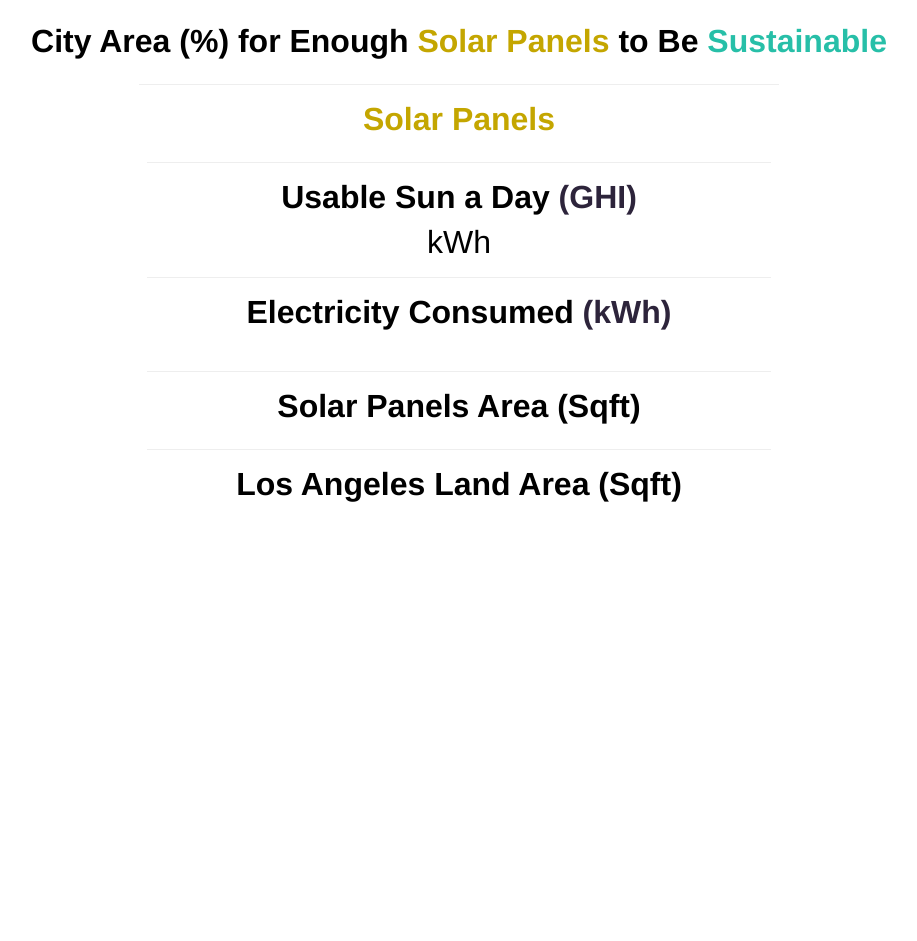
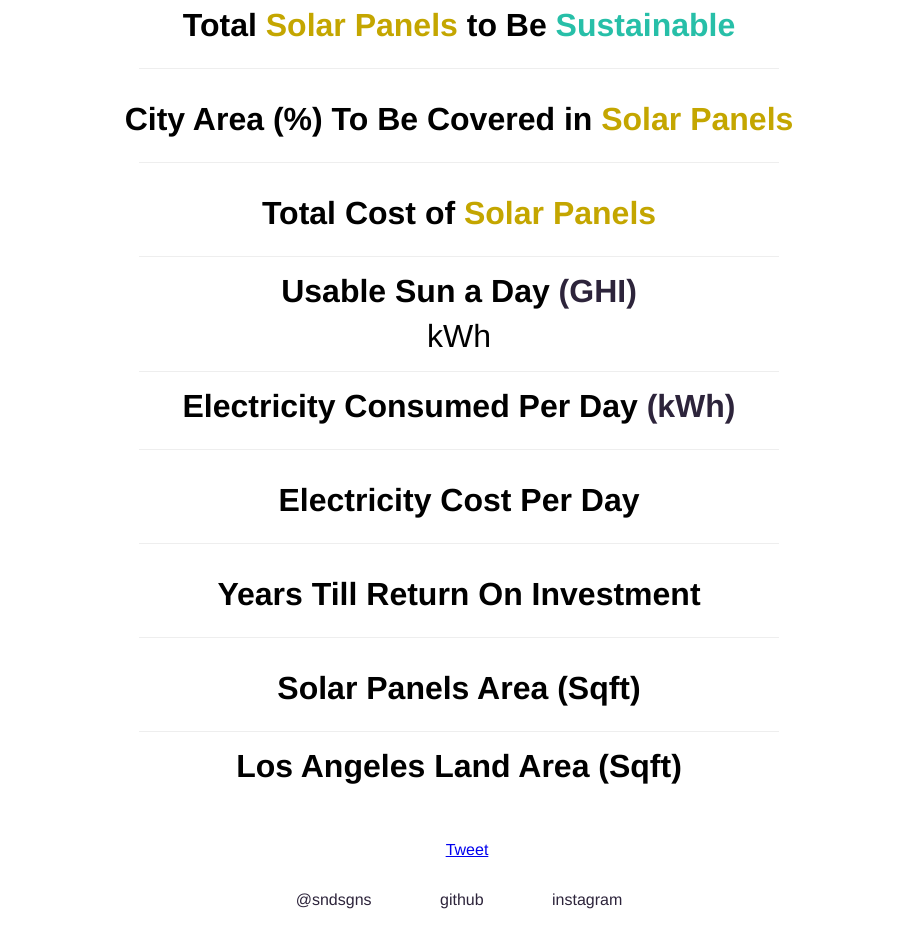
Before and after one commit to sndsgn/solar, a plain HTML site: page index.html in a window 1280 px wide. Shown: the part 220-1161 px from the top of the page, without its empty margins (181-1098 px from the left). Before the commit the page ends 832 px from the top, so only its background shows below. Drawn offline with Linux system fonts and the light colour scheme; no server answers.

Commit message:
Adds stats, footer and tweet button.

```diff
--- a/app.js
+++ b/app.js
@@ -57,14 +57,13 @@
 
 //Los Angeles Electricity
   var laElectricityObj = JSON.parse(laZipElectricity.responseText);
-  var laElectricityAnnualAvg = thousandCommaSeparator(Math.round((laElectricityObj.meta.view.columns[15].cachedContents.sum * 1000000) / 365.24));
-
-  document.getElementById('laElectricityUsage').innerHTML = laElectricityAnnualAvg;
+  var laElectricityAnnualAvg = Math.round((laElectricityObj.meta.view.columns[15].cachedContents.sum * 1000000) / 365.24);
+  document.getElementById('laElectricityUsage').innerHTML = thousandCommaSeparator(laElectricityAnnualAvg);
 
 //Grape Solar Panel 390w 15.21% Efficiency http://solar-panels-review.toptenreviews.com/grape-solar-390w-review.html?cmpid=ttr-ls
 //71.1% efficiency for fixed position solar panels: http://www.solarpaneltilt.com/
 //Solar Panels Needed
-  var numSolarPanelsRaw = Number.parseInt(Number.parseInt(laElectricityAnnualAvg.replace(/\,/g, "")) / (Number.parseFloat(ghIrradianceDailyAvg) * 0.390 * 0.711));
+  var numSolarPanelsRaw = Number.parseInt(laElectricityAnnualAvg / (Number.parseFloat(ghIrradianceDailyAvg) * 0.390 * 0.711));
   var numSolarPanels = thousandCommaSeparator(numSolarPanelsRaw);
   document.getElementById('numSolarPanelsNeeded').innerHTML = numSolarPanels;
 
@@ -84,12 +83,23 @@
 //Los Angeles City sqft source wikipedia. This only includes the land area.
   var laAreaSqft =  Number.parseInt(1.307e+10);
   document.getElementById('laSqft').innerHTML = thousandCommaSeparator(laAreaSqft);
-  console.log(typeof laAreaSqft + 'laAreaSqft' + laAreaSqft);
-  console.log(typeof laAreaForSolarSqftNum + 'laAreaForSolarSqftNum' + laAreaForSolarSqftNum );
 
   var laAreaPercentForSolar = ((laAreaForSolarSqftNum / laAreaSqft) * 100).toFixed(2);
-  console.log(laAreaPercentForSolar);
   document.getElementById('laAreaPercentForSolar').innerHTML = laAreaPercentForSolar + '%';
+
+  var solarPanelCost = 585 * numSolarPanelsRaw;
+  document.getElementById('solarPanelTotalCost').innerHTML = '$' + thousandCommaSeparator(solarPanelCost);
+
+//Los Angeles average cost per kWh http://www.bls.gov/regions/west/news-release/averageenergyprices_losangeles.htm ***API DOES EXIST - CHECK IT OUT***
+  var electricityCost = (0.215 * laElectricityAnnualAvg);
+  document.getElementById('cityElectricityCost').innerHTML = '$' + thousandCommaSeparator(electricityCost);
+
+  typeof solarPanelCost;
+  typeof electrictyCost;
+  var roiYearsPayOffSolar = (solarPanelCost / (electricityCost * 365.24));
+  document.getElementById('roiDays').innerHTML = (roiYearsPayOffSolar).toFixed(2);
+
+
 
 });
 
--- a/index.html
+++ b/index.html
@@ -13,9 +13,8 @@
     <link rel="stylesheet" href="tachyons.css">
     <script src="app.js"></script>
     <style>
-        {
+       {
         border: 1px solid gold;
-
       }
 
     </style>
@@ -28,51 +27,102 @@
       <h2 class="center tc mega-ns f1 ttu black bt bb b--silver mtn mbn plm prm">Los Angeles</h2>
     </header>
     <main class="">
-      <section class="">
-        <dl class="">
-          <dt id="" class="f2 tc b plm prm ptm">City Area (%) for Enough <span class="darkest-yellow">Solar Panels</span> to Be <span class="teal f2">Sustainable</span></dt>
-          <dd class="mln f2 pts tc"><span id="laAreaPercentForSolar"></span></dd>
-        </dl>
-      </section>
     <section class="">
-      <div class="bt w-50 b--light-gray center"></div>
       <dl class="">
-        <dt id="" class="f2 tc b plm prm"><span class="darkest-yellow">Solar Panels</span></dt>
+        <dt id="" class="f2 tc b plm prm">Total <span class="darkest-yellow">Solar Panels</span> to Be <span class="teal f2">Sustainable</span> </dt>
         <dd class='mln f2 pts tc'><span id="numSolarPanelsNeeded"></span></dd>
       </dl>
     </section>
+
+    <div class="bt w-50 b--light-gray center"></div>
+
+    <section class="">
+      <dl class="">
+        <dt id="" class="f2 tc b plm prm ptm">City Area (%) To Be Covered in <span class="darkest-yellow">Solar Panels</span></dt>
+        <dd class="mln f2 pts tc"><span id="laAreaPercentForSolar"></span></dd>
+      </dl>
+    </section>
+
+    <div class="bt w-50 b--light-gray center"></div>
+
+    <section class="">
+      <dl class="">
+        <dt id="" class="f2 tc b plm prm ptm">Total Cost of <span class="darkest-yellow">Solar Panels</span></dt>
+        <dd class="mln f2 pts tc"><span id="solarPanelTotalCost"></span></dd>
+      </dl>
+    </section>
+
+    <div class="bt w-50 b--light-gray center"></div>
+
     <section class="plm prm">
-      <div class="bt w-50 b--light-gray center"></div>
       <dl class="">
         <dt id="" class="f2 tc b">Usable Sun a Day<a target="_blank" href="https://developer.nrel.gov/docs/solar/solar-resource-v1/#request-url" class="link" title="Definition of GHI or Global Horizontal Irradiance"> (GHI)</a></dt>
         <dd class='mln f2 pts tc'><span id="ghIrradiance"></span> kWh</dd>
       </dl>
     </section>
+
+    <div class="bt w-50 b--light-gray center"></div>
+
     <section class="plm prm">
-      <div class="bt w-50 b--light-gray center"></div>
       <dl class="">
-        <dt id="" class="f2 tc b">Electricity Consumed<a target="_blank" href="http://en.wikipedia.org/wiki/Kilowatt_hour" class="link" title="Definition of a kilowatt hour"> (kWh)</a></dt>
+        <dt id="" class="f2 tc b">Electricity Consumed Per Day<a target="_blank" href="http://en.wikipedia.org/wiki/Kilowatt_hour" class="link" title="Definition of a kilowatt hour"> (kWh)</a></dt>
         <dd class='mln f2 pts tc'><span id="laElectricityUsage"></span></dd>
       </dl>
     </section>
 
+    <div class="bt w-50 b--light-gray center"></div>
+
+    <section class="">
+      <dl class="">
+        <dt id="" class="f2 tc b plm prm ptm">Electricity Cost Per Day</dt>
+        <dd class="mln f2 pts tc"><span id="cityElectricityCost"></span></dd>
+      </dl>
+    </section>
+
+    <div class="bt w-50 b--light-gray center"></div>
+
+    <section class="">
+      <dl class="">
+        <dt id="" class="f2 tc b plm prm ptm">Years Till Return On Investment</dt>
+        <dd class="mln f2 pts tc"><span id="roiDays"></span></dd>
+      </dl>
+    </section>
+
+    <div class="bt w-50 b--light-gray center"></div>
+
     <section class="plm prm ptm">
-      <div class="bt w-50 b--light-gray center"></div>
       <dl class="">
         <dt id="" class="f2 tc b">Solar Panels Area (Sqft)</dt>
         <dd class='mln f2 pts tc'><span id="solarPanelsSqft"></span></dd>
       </dl>
     </section>
 
+    <div class="bt w-50 b--light-gray center"></div>
+
     <section class="plm prm">
-      <div class="bt w-50 b--light-gray center"></div>
       <dl class="">
         <dt id="" class="f2 tc b">Los Angeles Land Area (Sqft)</dt>
         <dd class='mln f2 pts tc'><span id="laSqft"></span></dd>
-
       </dl>
     </section>
 
     </main>
+
+    <footer class="pbl ptl cf">
+      <div class="center tc pbl plm">
+        <a href="https://twitter.com/share"
+          class="twitter-share-button pl3"
+          data-text="Solar: API Infographic - How many solar panels would make Los Angeles sustainable?"
+          data-via="sndsgn" data-size="large">Tweet</a>
+        <script>!function(d,s,id){var js,fjs=d.getElementsByTagName(s)[0],p=/^http:/.test(d.location)?'http':'https';if(!d.getElementById(id)){js=d.createElement(s);js.id=id;js.src=p+'://platform.twitter.com/widgets.js';fjs.parentNode.insertBefore(js,fjs);}}(document, 'script', 'twitter-wjs');</script>
+      </div>
+      <div class="center tc">
+      <ul class="list pln di">
+        <li class="di pll prl"><a href="https://twitter.com/sndsgns" class="link">@sndsgns</a></li>
+        <li class="di pll prl"> <a href="https://github.com/sndsgn" class="link">github</a></li>
+        <li class="di pll prl"><a href="http://instagram.com/sndsgn" class="link">instagram</a></li>
+      </ul>
+    </div>
+    </footer>
   </body>
 </html>
```
